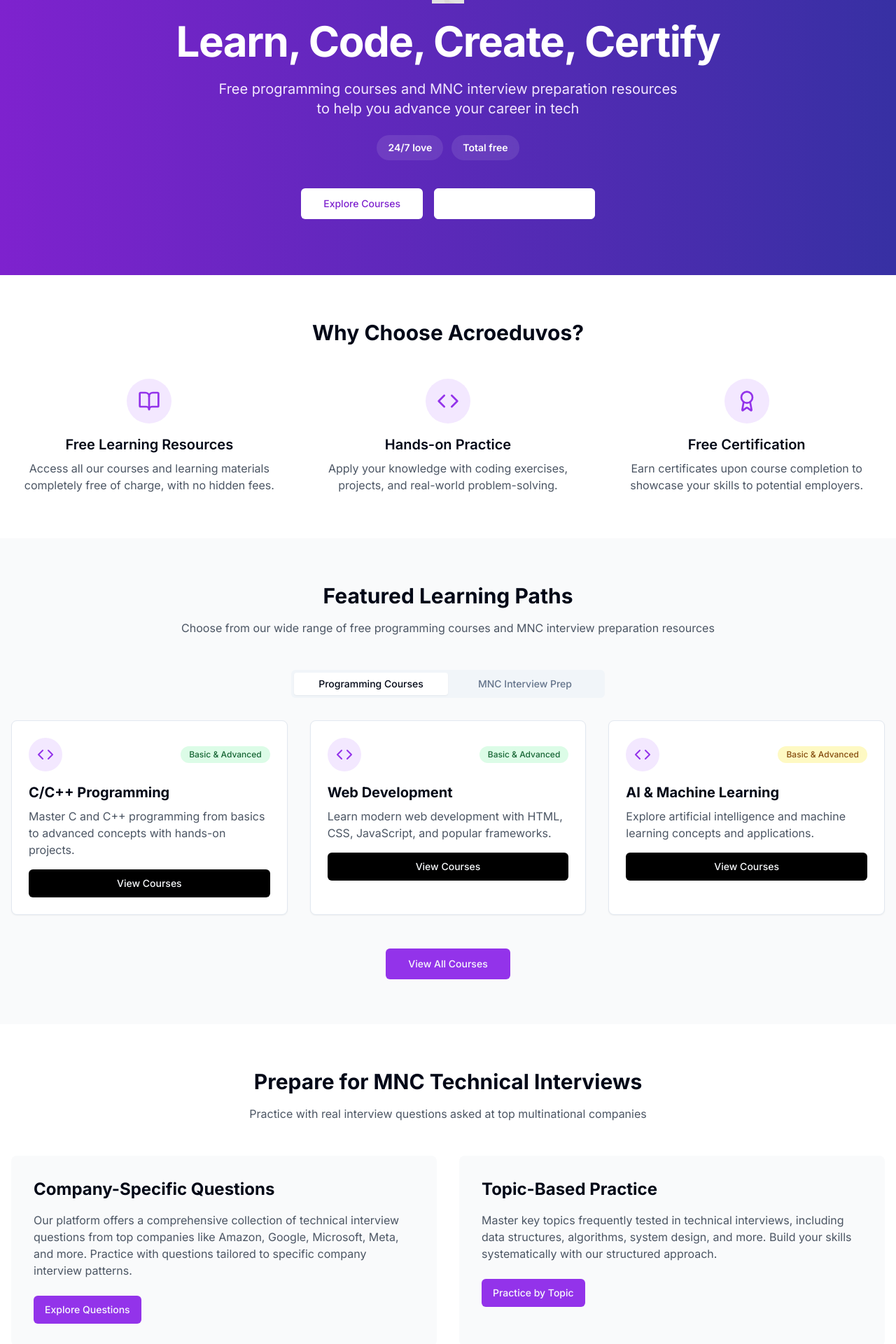
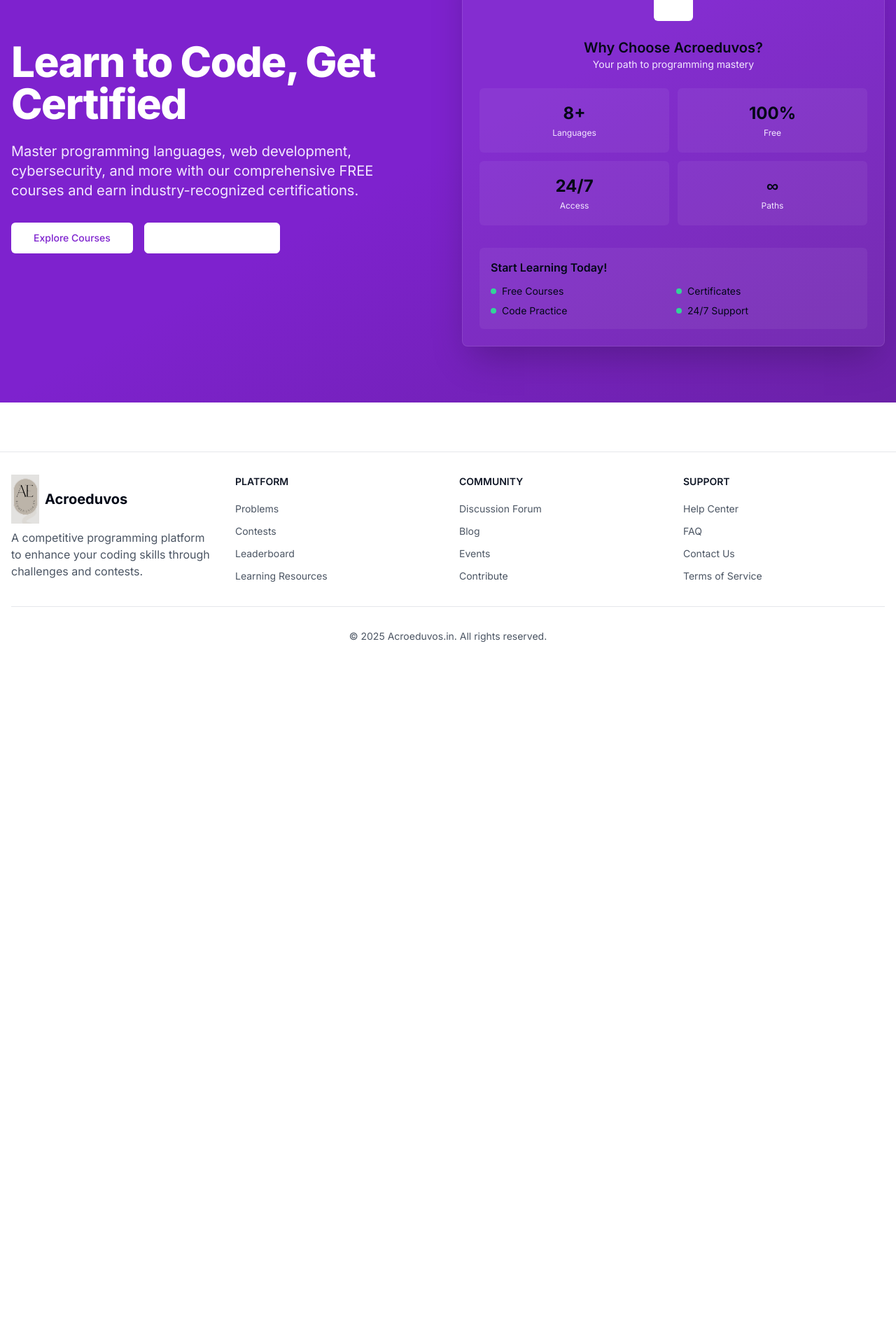
Before and after one commit to Acroeduvos/v0-acroeduvos-website, a Next.js app: page / in a window 1280 px wide. Shown: the part 220-2140 px from the top of the page at 70% size. After the commit the page ends 1171 px from the top, so only its background shows below. Built offline with nearby package versions, Linux system fonts and the light colour scheme.

Commit message:
Refactor: Simplify homepage to hero section only
Remove courses and interview prep sections from homepage.

Co-authored-by: sampratisawala230058 <sampratisawala230058@acropolis.in>

```diff
--- a/app/page.tsx
+++ b/app/page.tsx
@@ -1,292 +1,103 @@
 import Link from "next/link"
-import Image from "next/image"
 import { Button } from "@/components/ui/button"
 import { Card, CardContent } from "@/components/ui/card"
-import { Tabs, TabsContent, TabsList, TabsTrigger } from "@/components/ui/tabs"
-import { BookOpen, Code, Award, Briefcase } from "lucide-react"
 
 export default function HomePage() {
   return (
     <div className="flex min-h-screen flex-col">
-      {/* Hero Section */}
-      <section className="bg-gradient-to-r from-purple-700 to-indigo-800 py-20 text-white">
-        <div className="container mx-auto px-4 text-center">
-          <div className="mx-auto mb-6 flex justify-center">
-            <div className="relative h-16 w-16 sm:h-20 sm:w-20">
-              <Image src="/logo.png" alt="Acroeduvos Logo" fill className="object-contain" />
-            </div>
-          </div>
-          <h1 className="text-4xl font-bold tracking-tight sm:text-5xl md:text-6xl">Learn, Code, Create, Certify</h1>
-          <p className="mx-auto mt-6 max-w-2xl text-lg text-purple-100 md:text-xl">
-            Free programming courses and MNC interview preparation resources to help you advance your career in tech
+      {/* Hero Section - matches screenshot */}
+      <section className="bg-gradient-to-br from-purple-700 via-purple-700 to-purple-800 py-20 text-white">
+        <div className="container mx-auto px-4">
+          <div className="grid gap-10 md:grid-cols-2 items-center">
+            {/* Left: Headline and CTAs */}
+            <div>
+              <h1 className="text-left text-4xl font-extrabold tracking-tight sm:text-5xl md:text-6xl">
+                Learn to Code, Get
+                <br />
+                Certified
+              </h1>
+              <p className="mt-6 max-w-xl text-left text-purple-100 text-lg md:text-xl">
+                Master programming languages, web development, cybersecurity, and more with our comprehensive FREE
+                courses and earn industry-recognized certifications.
               </p>
-          <div className="mt-6 flex flex-wrap justify-center gap-3">
-            <span className="rounded-full bg-white/10 px-4 py-2 text-sm font-semibold text-white backdrop-blur">
-              24/7 love
-            </span>
-            <span className="rounded-full bg-white/10 px-4 py-2 text-sm font-semibold text-white backdrop-blur">
-              Total free
-            </span>
-          </div>
-          <div className="mt-10 flex flex-wrap justify-center gap-4">
+              <div className="mt-8 flex flex-wrap gap-4">
                 <Link href="/courses">
                   <Button size="lg" className="bg-white text-purple-700 hover:bg-gray-100">
                     Explore Courses
                   </Button>
                 </Link>
-            <Link href="/problems">
-              <Button size="lg" variant="outline" className="border-white text-white hover:bg-purple-600">
-                Practice MNC Questions
+                <Link href="/auth/register">
+                  <Button
+                    size="lg"
+                    variant="outline"
+                    className="border-white text-white hover:bg-white/10 hover:text-white"
+                  >
+                    Start Learning Free
                   </Button>
                 </Link>
               </div>
             </div>
-      </section>
 
-      {/* Features Section */}
-      <section className="py-16">
-        <div className="container mx-auto px-4">
-          <h2 className="mb-12 text-center text-3xl font-bold">Why Choose Acroeduvos?</h2>
-          <div className="grid gap-8 md:grid-cols-3">
-            <div className="flex flex-col items-center text-center">
-              <div className="mb-4 rounded-full bg-purple-100 p-4">
-                <BookOpen className="h-8 w-8 text-purple-600" />
+            {/* Right: Stats card */}
+            <div>
+              <Card className="bg-white/5 border-white/10 shadow-2xl">
+                <CardContent className="p-6">
+                  <div className="mx-auto mb-6 flex justify-center">
+                    <div className="relative h-20 w-14 rounded-md overflow-hidden bg-white text-purple-700 grid place-items-center font-semibold">
+                      <span>AE</span>
                     </div>
-              <h3 className="mb-2 text-xl font-semibold">Free Learning Resources</h3>
-              <p className="text-gray-600">
-                Access all our courses and learning materials completely free of charge, with no hidden fees.
-              </p>
                   </div>
-            <div className="flex flex-col items-center text-center">
-              <div className="mb-4 rounded-full bg-purple-100 p-4">
-                <Code className="h-8 w-8 text-purple-600" />
+                  <div className="text-center mb-6">
+                    <h3 className="text-xl font-semibold">Why Choose Acroeduvos?</h3>
+                    <p className="text-sm text-purple-100">Your path to programming mastery</p>
                   </div>
-              <h3 className="mb-2 text-xl font-semibold">Hands-on Practice</h3>
-              <p className="text-gray-600">
-                Apply your knowledge with coding exercises, projects, and real-world problem-solving.
-              </p>
+                  <div className="grid grid-cols-2 gap-3">
+                    <div className="rounded-md bg-white/5 px-4 py-5 text-center">
+                      <div className="text-2xl font-bold">8+</div>
+                      <div className="text-xs text-purple-100 mt-1">Languages</div>
                     </div>
-            <div className="flex flex-col items-center text-center">
-              <div className="mb-4 rounded-full bg-purple-100 p-4">
-                <Award className="h-8 w-8 text-purple-600" />
+                    <div className="rounded-md bg-white/5 px-4 py-5 text-center">
+                      <div className="text-2xl font-bold">100%</div>
+                      <div className="text-xs text-purple-100 mt-1">Free</div>
                     </div>
-              <h3 className="mb-2 text-xl font-semibold">Free Certification</h3>
-              <p className="text-gray-600">
-                Earn certificates upon course completion to showcase your skills to potential employers.
-              </p>
+                    <div className="rounded-md bg-white/5 px-4 py-5 text-center">
+                      <div className="text-2xl font-bold">24/7</div>
+                      <div className="text-xs text-purple-100 mt-1">Access</div>
+                    </div>
+                    <div className="rounded-md bg-white/5 px-4 py-5 text-center">
+                      <div className="text-2xl font-bold">∞</div>
+                      <div className="text-xs text-purple-100 mt-1">Paths</div>
+                    </div>
+                  </div>
+                  <div className="mt-8 rounded-md bg-white/5 p-4">
+                    <div className="mb-3 font-semibold">Start Learning Today!</div>
+                    <div className="grid grid-cols-2 gap-2 text-sm">
+                      <div className="flex items-center gap-2">
+                        <span className="inline-block h-2 w-2 rounded-full bg-emerald-400"></span>
+                        <span>Free Courses</span>
+                      </div>
+                      <div className="flex items-center gap-2">
+                        <span className="inline-block h-2 w-2 rounded-full bg-emerald-400"></span>
+                        <span>Certificates</span>
+                      </div>
+                      <div className="flex items-center gap-2">
+                        <span className="inline-block h-2 w-2 rounded-full bg-emerald-400"></span>
+                        <span>Code Practice</span>
+                      </div>
+                      <div className="flex items-center gap-2">
+                        <span className="inline-block h-2 w-2 rounded-full bg-emerald-400"></span>
+                        <span>24/7 Support</span>
+                      </div>
+                    </div>
+                  </div>
+                </CardContent>
+              </Card>
             </div>
           </div>
         </div>
       </section>
 
-      {/* Courses Preview Section */}
-      <section className="bg-gray-50 py-16">
-        <div className="container mx-auto px-4">
-          <div className="mb-12 text-center">
-            <h2 className="text-3xl font-bold">Featured Learning Paths</h2>
-            <p className="mt-4 text-gray-600">
-              Choose from our wide range of free programming courses and MNC interview preparation resources
-            </p>
-          </div>
-
-          <Tabs defaultValue="courses" className="w-full">
-            <TabsList className="mb-8 grid w-full max-w-md mx-auto grid-cols-2">
-              <TabsTrigger value="courses">Programming Courses</TabsTrigger>
-              <TabsTrigger value="mnc">MNC Interview Prep</TabsTrigger>
-            </TabsList>
-
-            <TabsContent value="courses">
-              <div className="grid gap-8 md:grid-cols-2 lg:grid-cols-3">
-                <Card>
-                  <CardContent className="p-6">
-                    <div className="mb-4 flex items-center justify-between">
-                      <div className="rounded-full bg-purple-100 p-3">
-                        <Code className="h-6 w-6 text-purple-600" />
-                      </div>
-                      <span className="rounded-full bg-green-100 px-3 py-1 text-xs font-medium text-green-800">
-                        Basic & Advanced
-                      </span>
-                    </div>
-                    <h3 className="mb-2 text-xl font-bold">C/C++ Programming</h3>
-                    <p className="mb-4 text-gray-600">
-                      Master C and C++ programming from basics to advanced concepts with hands-on projects.
-                    </p>
-                    <Link href="/courses?category=programming">
-                      <Button className="w-full">View Courses</Button>
-                    </Link>
-                  </CardContent>
-                </Card>
-
-                <Card>
-                  <CardContent className="p-6">
-                    <div className="mb-4 flex items-center justify-between">
-                      <div className="rounded-full bg-purple-100 p-3">
-                        <Code className="h-6 w-6 text-purple-600" />
-                      </div>
-                      <span className="rounded-full bg-green-100 px-3 py-1 text-xs font-medium text-green-800">
-                        Basic & Advanced
-                      </span>
-                    </div>
-                    <h3 className="mb-2 text-xl font-bold">Web Development</h3>
-                    <p className="mb-4 text-gray-600">
-                      Learn modern web development with HTML, CSS, JavaScript, and popular frameworks.
-                    </p>
-                    <Link href="/courses?category=web">
-                      <Button className="w-full">View Courses</Button>
-                    </Link>
-                  </CardContent>
-                </Card>
-
-                <Card>
-                  <CardContent className="p-6">
-                    <div className="mb-4 flex items-center justify-between">
-                      <div className="rounded-full bg-purple-100 p-3">
-                        <Code className="h-6 w-6 text-purple-600" />
-                      </div>
-                      <span className="rounded-full bg-yellow-100 px-3 py-1 text-xs font-medium text-yellow-800">
-                        Basic & Advanced
-                      </span>
-                    </div>
-                    <h3 className="mb-2 text-xl font-bold">AI & Machine Learning</h3>
-                    <p className="mb-4 text-gray-600">
-                      Explore artificial intelligence and machine learning concepts and applications.
-                    </p>
-                    <Link href="/courses?category=ai">
-                      <Button className="w-full">View Courses</Button>
-                    </Link>
-                  </CardContent>
-                </Card>
-              </div>
-            </TabsContent>
-
-            <TabsContent value="mnc">
-              <div className="grid gap-8 md:grid-cols-2 lg:grid-cols-3">
-                <Card>
-                  <CardContent className="p-6">
-                    <div className="mb-4 flex items-center justify-between">
-                      <div className="rounded-full bg-purple-100 p-3">
-                        <Briefcase className="h-6 w-6 text-purple-600" />
-                      </div>
-                      <span className="rounded-full bg-green-100 px-3 py-1 text-xs font-medium text-green-800">
-                        FAANG
-                      </span>
-                    </div>
-                    <h3 className="mb-2 text-xl font-bold">Amazon Interview Prep</h3>
-                    <p className="mb-4 text-gray-600">
-                      Practice real interview questions asked at Amazon technical interviews.
-                    </p>
-                    <Link href="/problems?company=amazon">
-                      <Button className="w-full">View Questions</Button>
-                    </Link>
-                  </CardContent>
-                </Card>
-
-                <Card>
-                  <CardContent className="p-6">
-                    <div className="mb-4 flex items-center justify-between">
-                      <div className="rounded-full bg-purple-100 p-3">
-                        <Briefcase className="h-6 w-6 text-purple-600" />
-                      </div>
-                      <span className="rounded-full bg-green-100 px-3 py-1 text-xs font-medium text-green-800">
-                        FAANG
-                      </span>
-                    </div>
-                    <h3 className="mb-2 text-xl font-bold">Google Interview Prep</h3>
-                    <p className="mb-4 text-gray-600">
-                      Master the coding and system design questions asked at Google interviews.
-                    </p>
-                    <Link href="/problems?company=google">
-                      <Button className="w-full">View Questions</Button>
-                    </Link>
-                  </CardContent>
-                </Card>
-
-                <Card>
-                  <CardContent className="p-6">
-                    <div className="mb-4 flex items-center justify-between">
-                      <div className="rounded-full bg-purple-100 p-3">
-                        <Briefcase className="h-6 w-6 text-purple-600" />
-                      </div>
-                      <span className="rounded-full bg-yellow-100 px-3 py-1 text-xs font-medium text-yellow-800">
-                        Tech Giants
-                      </span>
-                    </div>
-                    <h3 className="mb-2 text-xl font-bold">Microsoft Interview Prep</h3>
-                    <p className="mb-4 text-gray-600">
-                      Practice technical questions commonly asked in Microsoft interviews.
-                    </p>
-                    <Link href="/problems?company=microsoft">
-                      <Button className="w-full">View Questions</Button>
-                    </Link>
-                  </CardContent>
-                </Card>
-              </div>
-            </TabsContent>
-          </Tabs>
-
-          <div className="mt-12 text-center">
-            <Link href="/courses">
-              <Button size="lg" className="bg-purple-600 hover:bg-purple-700">
-                View All Courses
-              </Button>
-            </Link>
-          </div>
-        </div>
-      </section>
-
-      {/* MNC Interview Prep Section */}
-      <section className="py-16">
-        <div className="container mx-auto px-4">
-          <div className="mb-12 text-center">
-            <h2 className="text-3xl font-bold">Prepare for MNC Technical Interviews</h2>
-            <p className="mt-4 text-gray-600">
-              Practice with real interview questions asked at top multinational companies
-            </p>
-          </div>
-
-          <div className="grid gap-8 md:grid-cols-2">
-            <div className="rounded-lg bg-gray-50 p-8">
-              <h3 className="mb-4 text-2xl font-bold">Company-Specific Questions</h3>
-              <p className="mb-6 text-gray-600">
-                Our platform offers a comprehensive collection of technical interview questions from top companies like
-                Amazon, Google, Microsoft, Meta, and more. Practice with questions tailored to specific company
-                interview patterns.
-              </p>
-              <Link href="/problems">
-                <Button className="bg-purple-600 hover:bg-purple-700">Explore Questions</Button>
-              </Link>
-            </div>
-
-            <div className="rounded-lg bg-gray-50 p-8">
-              <h3 className="mb-4 text-2xl font-bold">Topic-Based Practice</h3>
-              <p className="mb-6 text-gray-600">
-                Master key topics frequently tested in technical interviews, including data structures, algorithms,
-                system design, and more. Build your skills systematically with our structured approach.
-              </p>
-              <Link href="/problems?tag=algorithms">
-                <Button className="bg-purple-600 hover:bg-purple-700">Practice by Topic</Button>
-              </Link>
-            </div>
-          </div>
-        </div>
-      </section>
-
-      {/* CTA Section */}
-      <section className="bg-purple-700 py-16 text-white">
-        <div className="container mx-auto px-4 text-center">
-          <h2 className="text-3xl font-bold">Start Your Learning Journey Today</h2>
-          <p className="mx-auto mt-4 max-w-2xl text-lg text-purple-100">
-            Join thousands of learners who are advancing their careers with our free courses and resources
-          </p>
-          <div className="mt-8">
-            <Link href="/auth/register">
-              <Button size="lg" className="bg-white text-purple-700 hover:bg-gray-100">
-                Create Free Account
-              </Button>
-            </Link>
-          </div>
-        </div>
-      </section>
+      {/* Below sections removed to match the exact hero-only front page */}
     </div>
   )
 }
```
Lines whose indentation alone changed are shown as unchanged.
